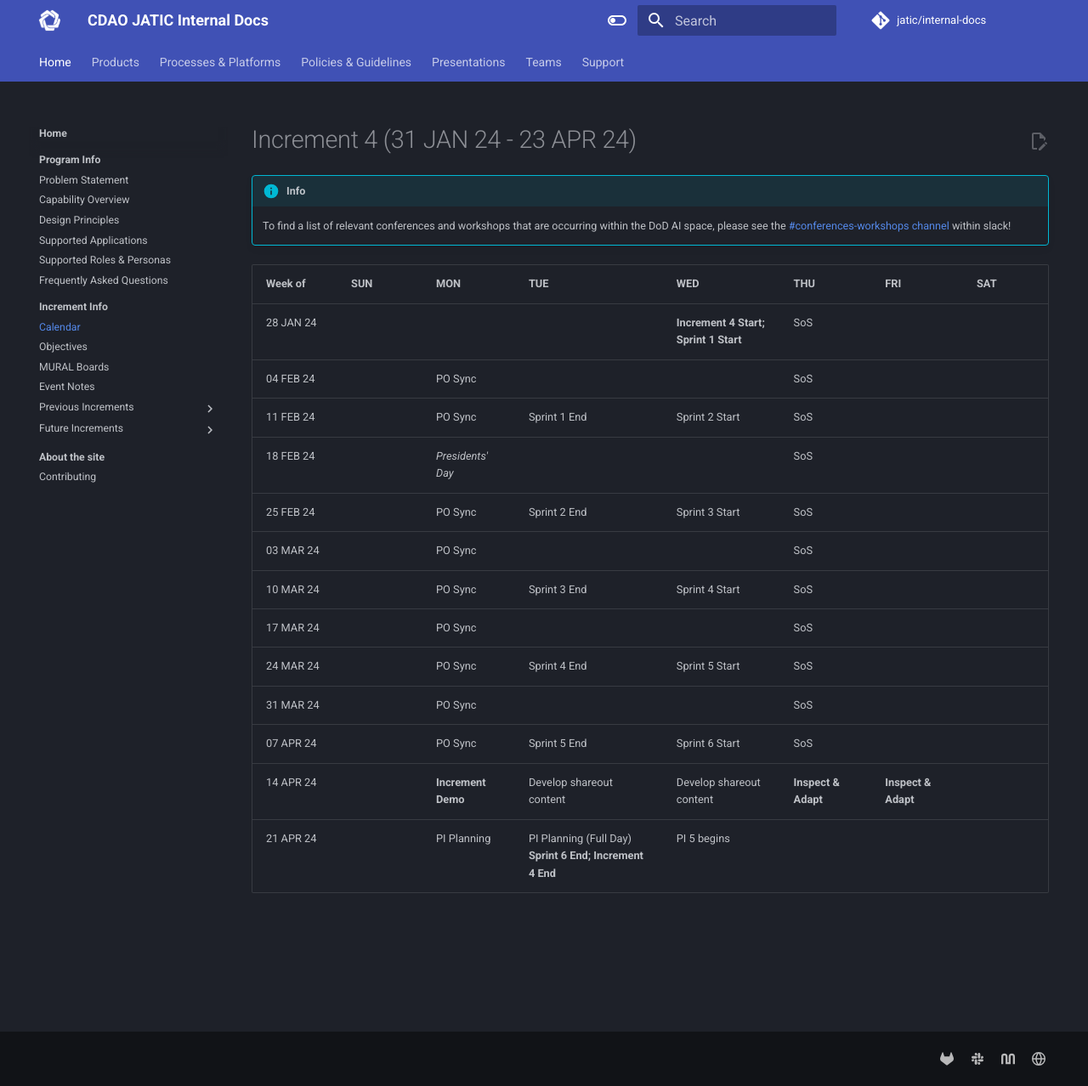
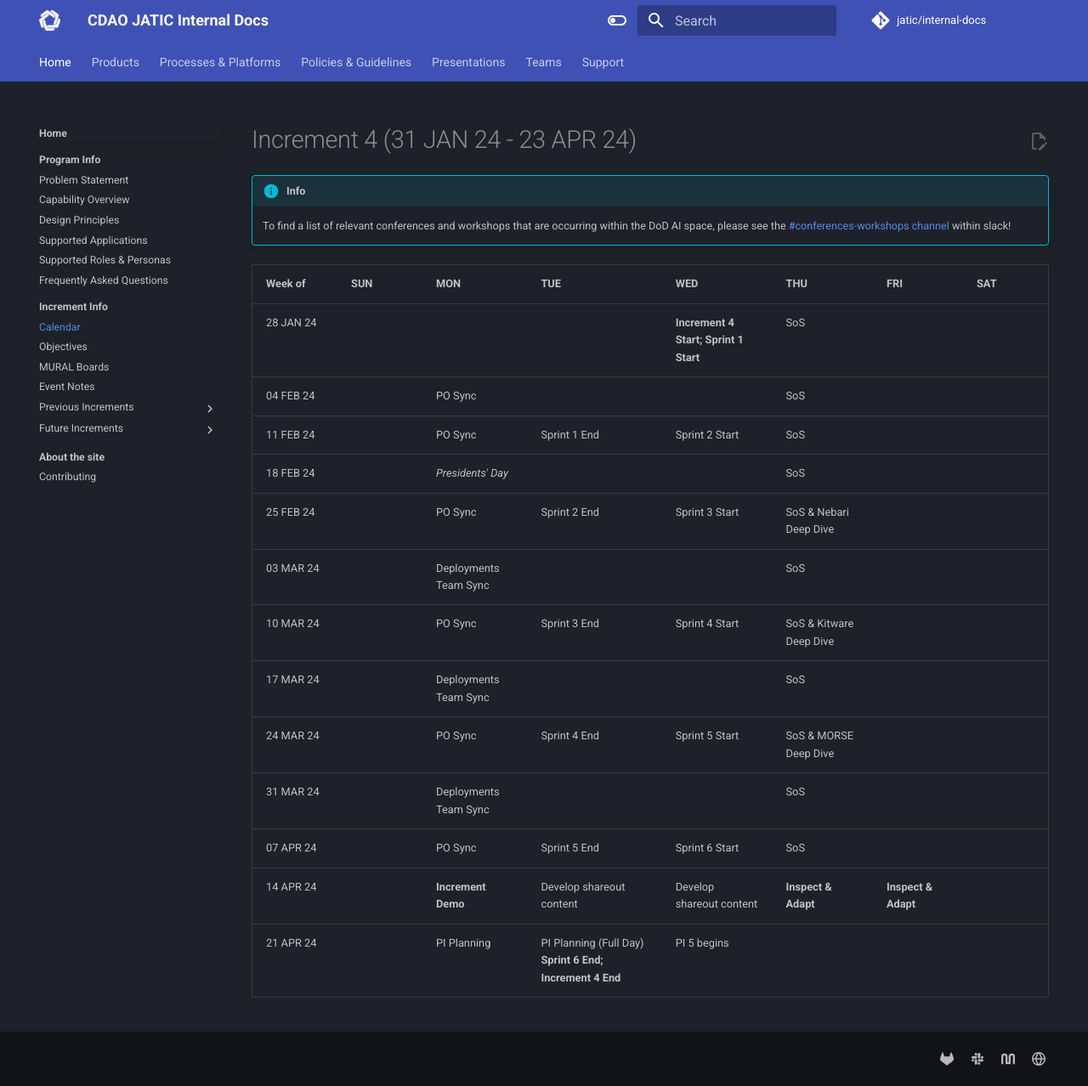
Before and after one commit to zheng0xd/JATIC-internal-docs, an MkDocs documentation site: the page built from docs/increment/4/calendar.md, in a window 1280 px wide and 1278 px high. Shown: the whole window at 85% size. Built offline with MkDocs 1.6.1 and Material for MkDocs 9.7.7, drawn with Linux system fonts in a browser that asks for light colours.

Commit message:
Update calendar.md

```diff
--- a/docs/increment/4/calendar.md
+++ b/docs/increment/4/calendar.md
@@ -15,12 +15,12 @@ hide:
 | 04 FEB 24 | | PO Sync | | | SoS | | |
 | 11 FEB 24 | | PO Sync | Sprint 1 End | Sprint 2 Start | SoS | | |
 | 18 FEB 24 | | _Presidents' Day_ | | | SoS | | |
-| 25 FEB 24 | | PO Sync | Sprint 2 End | Sprint 3 Start | SoS | | |
-| 03 MAR 24 | | PO Sync | | | SoS | | |
-| 10 MAR 24 | | PO Sync | Sprint 3 End | Sprint 4 Start | SoS | | |
-| 17 MAR 24 | | PO Sync | | | SoS | | |
-| 24 MAR 24 | | PO Sync | Sprint 4 End | Sprint 5 Start | SoS | | |
-| 31 MAR 24 | | PO Sync | | | SoS | | |
+| 25 FEB 24 | | PO Sync | Sprint 2 End | Sprint 3 Start | SoS & Nebari Deep Dive | | |
+| 03 MAR 24 | | Deployments Team Sync | | | SoS | | |
+| 10 MAR 24 | | PO Sync | Sprint 3 End | Sprint 4 Start | SoS & Kitware Deep Dive | | |
+| 17 MAR 24 | | Deployments Team Sync | | | SoS | | |
+| 24 MAR 24 | | PO Sync | Sprint 4 End | Sprint 5 Start | SoS & MORSE Deep Dive | | |
+| 31 MAR 24 | | Deployments Team Sync | | | SoS | | |
 | 07 APR 24 | | PO Sync | Sprint 5 End | Sprint 6 Start | SoS | | |
 | 14 APR 24 | | **Increment Demo** | Develop shareout content | Develop shareout content | **Inspect & Adapt** | **Inspect & Adapt** | |
 | 21 APR 24 | | PI Planning | PI Planning (Full Day) **Sprint 6 End; Increment 4 End** | PI 5 begins| | | |
```
